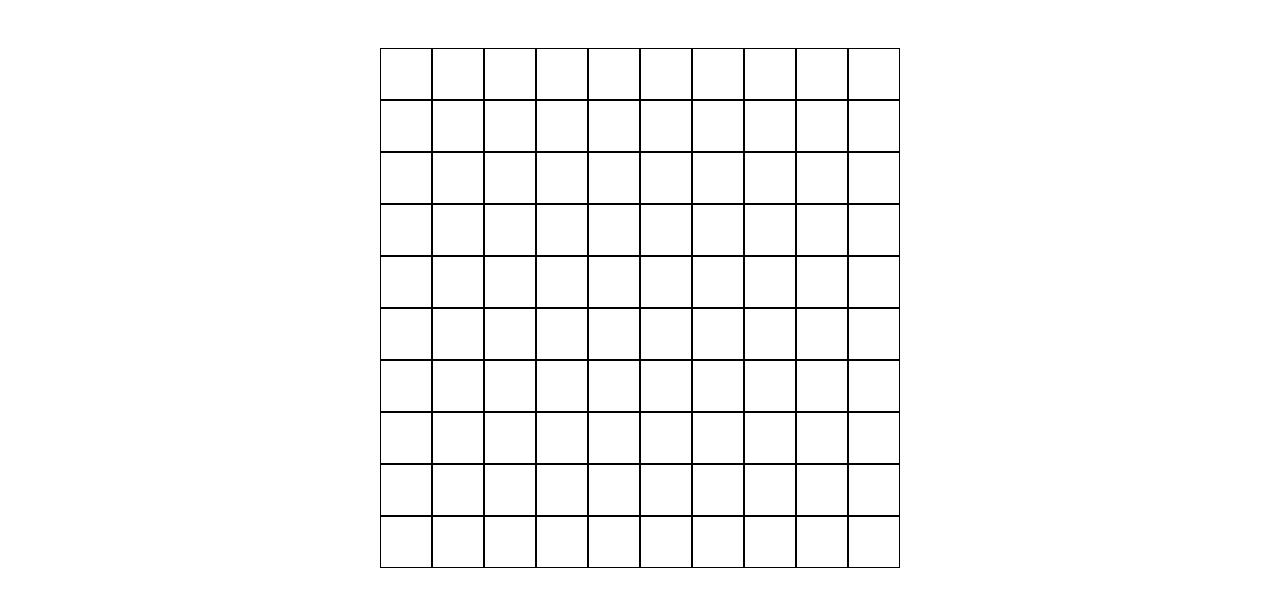
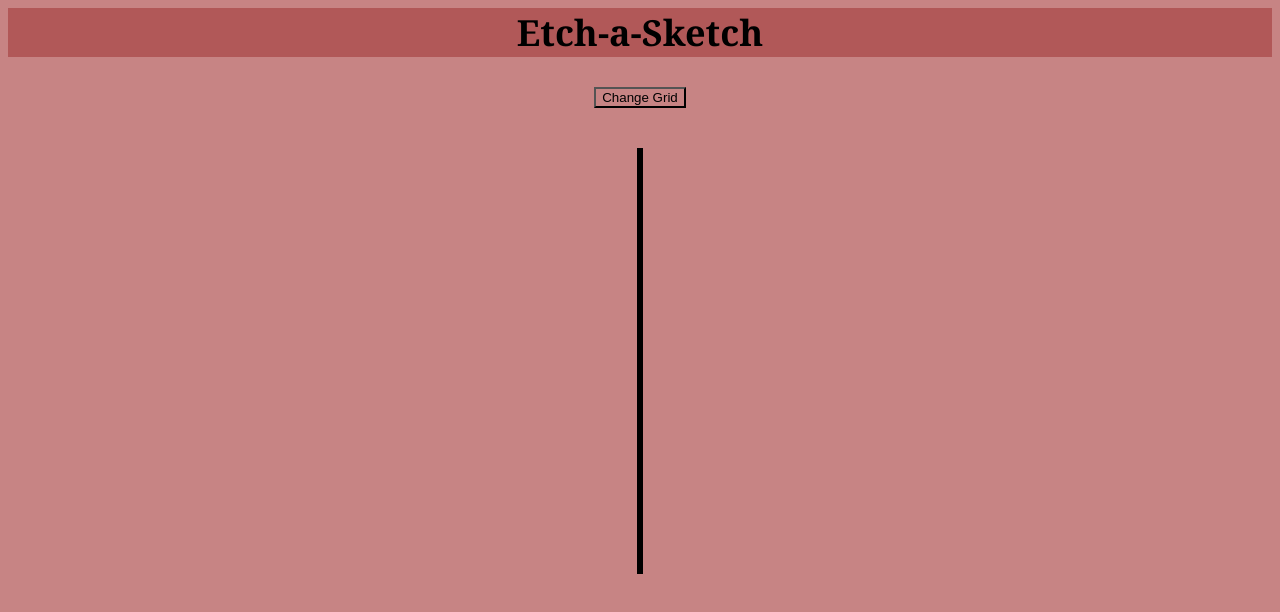
Before and after one commit to SOmerandomdev-ui/Etch-a-Sketch, a plain HTML site: page index.html in a window 1280 px wide. Drawn offline with Linux system fonts and the light colour scheme.

Commit message:
I made the button and made it prompt the user for grid numbers

```diff
--- a/index.html
+++ b/index.html
@@ -7,8 +7,12 @@
     <title> Etch a Sketch </title>
 </head>
 <body>
-    <div class = "Container">
-        <div class="Box"></div>
+    <div class= "Title"> Etch-a-Sketch</div>
+    <div class="change-container">
+        <button class ="change-grid"> Change Grid  </button>
+    </div>
+    <div class="main">
+        <div class = "Container"> </div>
     </div>
     <script src="script.js"></script>
 </body>
--- a/script.js
+++ b/script.js
@@ -1,16 +1,30 @@
-let grid = document.querySelector(".Box")
+let button = document.querySelector(".change-grid")
+let grid = document.querySelector(".Container")
 
+//Makes a listener to if the button is clicked, depending on what the number is excuetes the make grid function
+button.addEventListener("click", () => {
+let amount = prompt("What grid length do you want (Enter one number)");
 
-//Makes 1 row of 10 divs then adds more rows
-for (i = 0; i < 10; i++) {
+row.remove();
+tiles.remove();
+
+for (i = 0; i < amount; i++) {
     let row = document.createElement("div")
     row.className = ("row")
     grid.appendChild(row)
 
-    for (j = 0; j < 10; j++) {
+    for (j = 0; j < amount; j++) {
         let tiles = document.createElement("div")
         tiles.className = "tiles"
         row.appendChild(tiles)
 
     }
 }
+})
+
+
+
+
+
+
+//Makes 1 row of 10 divs then adds more rows
--- a/style.css
+++ b/style.css
@@ -1,28 +1,51 @@
+body {
+background-color: rgb(199, 132, 132);
+}
+
+.main {
+    display:flex;
+    justify-content: center;
+}
+.Title {
+    display:flex;
+    justify-content: center;
+    font-family: Georgia, 'Times New Roman', Times, serif;
+    font-weight: 800;
+    font-size: 36px;
+    background-color: rgb(177, 88, 88);
+}
+.change-container {
+    display: flex;
+    justify-content: center;
+}
+.change-grid {
+    display: flex;
+    background-color: rgb(199, 132, 132);
+    justify-content: center;
+    margin-top: 30px;
+    align-items: center;
+}
+
 .Container {
     display: flex;
     justify-content: center;
     align-items: center;
-    height: 600px;
-
-}
-
-.Box {
-    display: flex;
+    flex-direction: column;
     height: 420px;
-
-    align-items: center;
-    justify-content: center;
-    flex-direction: column;
+    background-color: rgb(199, 132, 132);
+    border: 3px solid black;
+    margin-top:40px;
 }
 
 .row {
     display: flex;
+    background-color: white;
 
 }
 
 .tiles {
     display: flex;
-    width: 50px;
-    height: 50px;
+    width: 40px;
+    height: 40px;
     border: 1px solid black;
 }
```
